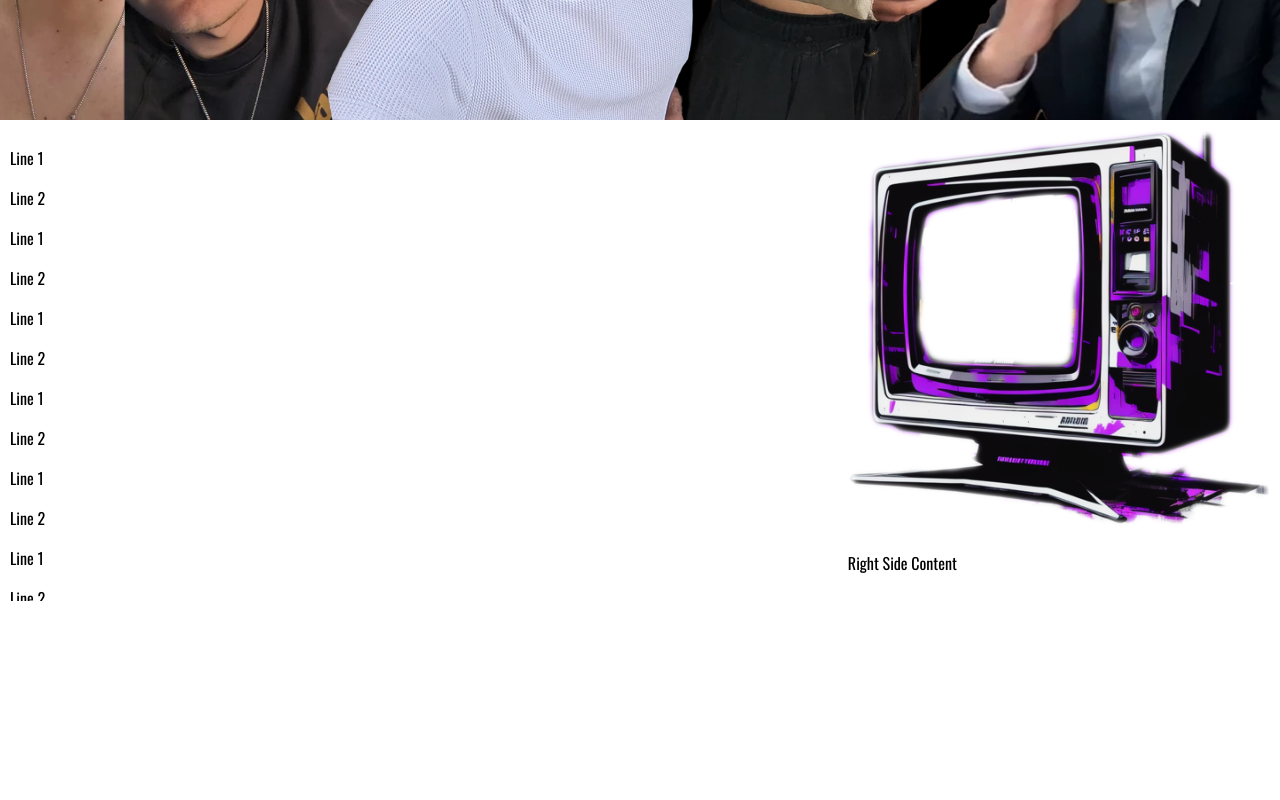
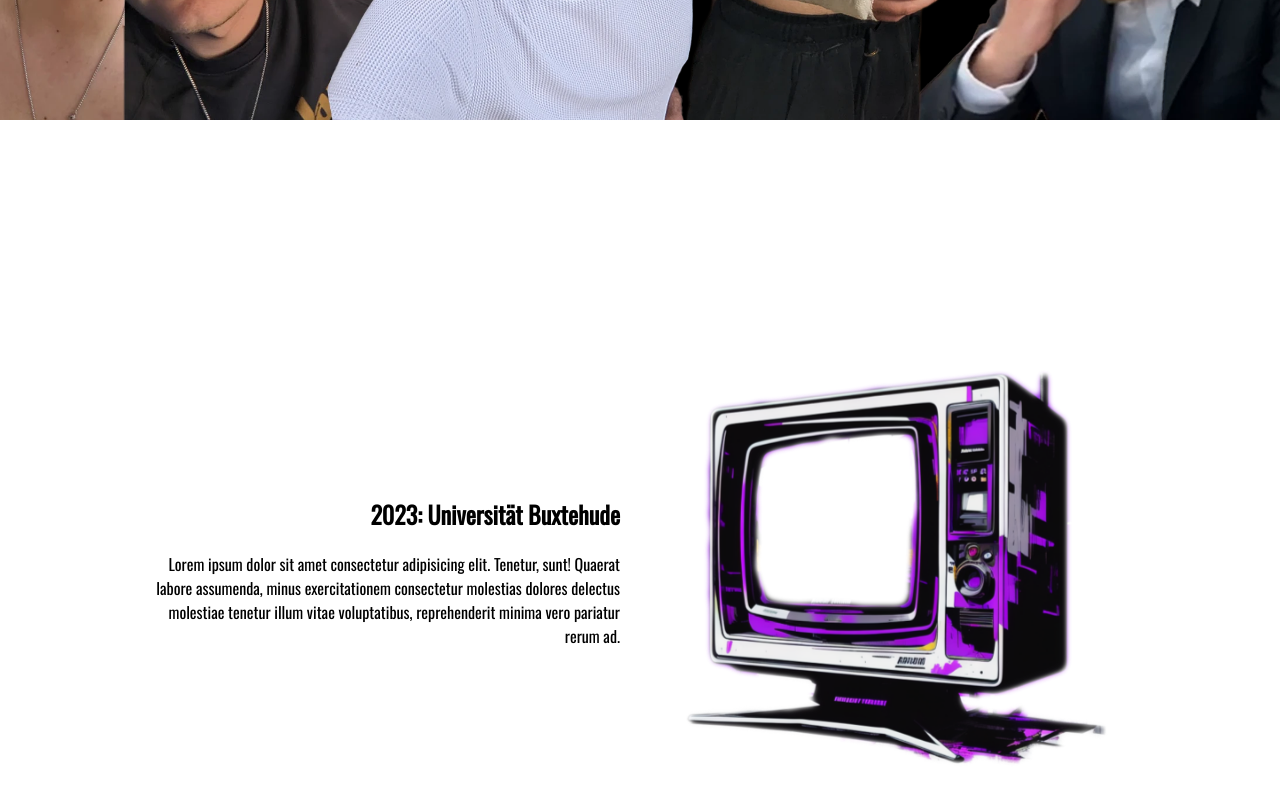
Before and after one commit to jgruenauer/jeremiasgalonvue, a Vue app: page / in a window 1280 px wide. Shown: the part 700-1500 px from the top of the page. Built offline with nearby package versions, Linux system fonts and the light colour scheme; the HTML template or start-up script is replaced by a standard one.

Commit message:
factsheet-section stylistische Annäherung und sticky-scroll  Funktionalität

```diff
--- a/src/components/homepage/HomePage.vue
+++ b/src/components/homepage/HomePage.vue
@@ -67,6 +67,10 @@ section {
 
 .sect-factsheet {
   background-color: white;
+  height: fit-content;
+  display: flex;
+  justify-content: center;
+  padding: 50px 0;
 }
 
 .sect-projects {}
--- a/src/components/homepage/sect-factsheet/FactsheetSection.vue
+++ b/src/components/homepage/sect-factsheet/FactsheetSection.vue
@@ -1,124 +1,86 @@
+  <!--<img src="./../../../assets/tubetv_trans.png" style="height: 400px;"/>-->
 <template>
-    <div class="scrollable-section">
+  <div class="sticky-scroll-container">
     <div class="left">
-        <div class="scrollable-content">
-          <!-- Add your scrollable text content here -->
-          <p v-for="line in textLines" :key="line">{{ line }}</p>
+      <div class="fact-element">
+        <div>
+          <h2 class="fact-header">2023: Universität Buxtehude</h2>
+          <p class="fact-text">Lorem ipsum dolor sit amet consectetur adipisicing elit. Tenetur, sunt! Quaerat labore
+            assumenda, minus exercitationem consectetur molestias dolores delectus molestiae tenetur illum vitae
+            voluptatibus, reprehenderit minima vero pariatur rerum ad.</p>
         </div>
       </div>
-      <div class="right">
-        <img src="./../../../assets/tubetv_trans.png" style="height: 400px;"/>
-        <p>Right Side Content</p>
+      <div class="fact-element">
+        <div>
+          <h2 class="fact-header">2022-2023: Zivildienst Rotes Kreuz</h2>
+          <p>Lorem ipsum, dolor sit amet consectetur adipisicing elit. Reiciendis natus nobis officiis aut optio, maiores
+            asperiores soluta impedit illum explicabo eligendi consequuntur minima. Cupiditate temporibus eaque excepturi
+            ad, quidem odit!</p>
+        </div>
+      </div>
+      <div class="fact-element">
+        <div>
+          <h2 class="fact-header">2017-2022: HTL Grieskirchen</h2>
+          <p>Lorem ipsum, dolor sit amet consectetur adipisicing elit. Reiciendis natus nobis officiis aut optio, maiores
+            asperiores soluta impedit illum explicabo eligendi consequuntur minima. Cupiditate temporibus eaque excepturi
+            ad, quidem odit!</p>
+        </div>
+      </div>
+      <div class="fact-element">
+        <div>
+          <h2 class="fact-header">2005-2008: Kindergarten Gangster</h2>
+          <p>Lorem ipsum, dolor sit amet consectetur adipisicing elit. Reiciendis natus nobis officiis aut optio, maiores
+            asperiores soluta impedit illum explicabo eligendi consequuntur minima. Cupiditate temporibus eaque excepturi
+            ad, quidem odit!</p>
+        </div>
+      </div>
+    </div>
+    <div class="right" style="height: 100vh;">
+      <img src="./../../../assets/tubetv_trans.png" style="height: 400px;" />
     </div>
   </div>
 </template>
 
 <script>
 export default {
-    data() {
-      return {
-        textLines: [
-          // Add your scrollable text lines here
-          "Line 1",
-          "Line 2",
-          "Line 1",
-          "Line 2","Line 1",
-          "Line 2","Line 1",
-          "Line 2","Line 1",
-          "Line 2","Line 1",
-          "Line 2","Line 1",
-          "Line 2","Line 1",
-          "Line 2","Line 1",
-          "Line 2","Line 1",
-          "Line 2","Line 1",
-          "Line 2","Line 1",
-          "Line 2","Line 1",
-          "Line 2","Line 1",
-          "Line 2","Line 1",
-          "Line 2","Line 1",
-          "Line 2","Line 1",
-          "Line 2","Line 1",
-          "Line 2","Line 1",
-          "Line 2","Line 1",
-          "Line 2","Line 1",
-          "Line 2","Line 1",
-          "Line 2","Line 1",
-          "Line 2","Line 1",
-          "Line 2","Line 1",
-          "Line 2","Line 1",
-          "Line 2","Line 1",
-          "Line 2","Line 1",
-          "Line 2","Line 1",
-          "Line 2","Line 1",
-          "Line 2","Line 1",
-          "Line 2","Line 1",
-          "Line 2","Line 1",
-          "Line 2","Line 1",
-          "Line 2","Line 1",
-          "Line 2","Line 1",
-          "Line 2","Line 1",
-          "Line 2","Line 1",
-          "Line 2","Line 1",
-          "Line 2","Line 1",
-          "Line 2","Line 1",
-          "Line 2","Line 1",
-          "Line 2","Line 1",
-          "Line 2","Line 1",
-          "Line 2","Line 1",
-          "Line 2","Line 1",
-          "Line 2","Line 1",
-          "Line 2","Line 1",
-          "Line 2","Line 1",
-          "Line 2","Line 1",
-          "Line 2","Line 1",
-          "Line 2","Line 1",
-          "Line 2","Line 1",
-          "Line 2","Line 1",
-          "Line 2","Line 1",
-          "Line 2","Line 1",
-          "Line 2","Line 1",
-          "Line 2","Line 1",
-          "Line 2","Line 1",
-          "Line 2","Line 1",
-          "Line 2","Line 1",
-          "Line 2","Line 1",
-          "Line 2","Line 1",
-          "Line 2","Line 1",
-          "Line 2","Line 1",
-          "Line 2"
-          // ...
-        ],
-      };
-    },
+
 };
 </script>
 
 <style>
-  .scrollable-section {
+.sticky-scroll-container {
+  width: 80%;
   display: flex;
+  height: 100%;
+}
+
+.left {
+  width: 50%;
+}
+
+.fact-element {
+  height: 100vh;
+  text-align: right;
+  display: flex;
+  align-items: center;
+  padding: 0 20px;
+}
+
+.fact-header {
   width: 100%;
 }
 
-  .left {
-    flex: 1 1 80%;
-    overflow-y: auto;
-    padding: 10px;
-  }
-
-  .scrollable-content {
-    /* Add any desired styling for the scrollable content here */
-    /* For example: */
-    max-height: 300px;
-    /* border: 1px solid #ccc; */
+.fact-text {
+  width: 100%;
 }
 
 .right {
-    flex: 1 1 20%;
+  width: 50%;
   position: sticky;
   top: 0;
-    padding: 10px;
+  display: flex;
+  align-items: center;
+  justify-content: center;
   /* Add any desired styling for the right side here */
-    /* For example: */
-    /* background-color: #f0f0f0; */
 }
 </style>
```
Lines whose indentation alone changed are shown as unchanged.
